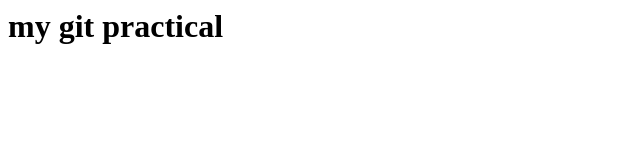
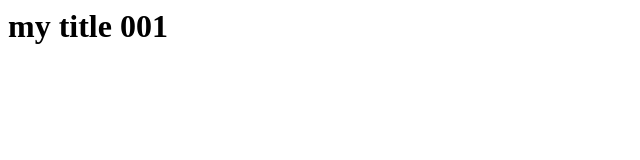
Before and after one commit to krimamaheta/test-git, a plain HTML site: page index.html in a window 1280 px wide. Shown: the whole page, without its empty margins (0-640 px from the left). Drawn offline with Linux system fonts and the light colour scheme.

Commit message:
change title

```diff
--- a/index.html
+++ b/index.html
@@ -1 +1 @@
-<h1>my git practical</h1>
+<h1>my title 001</h1>
```
